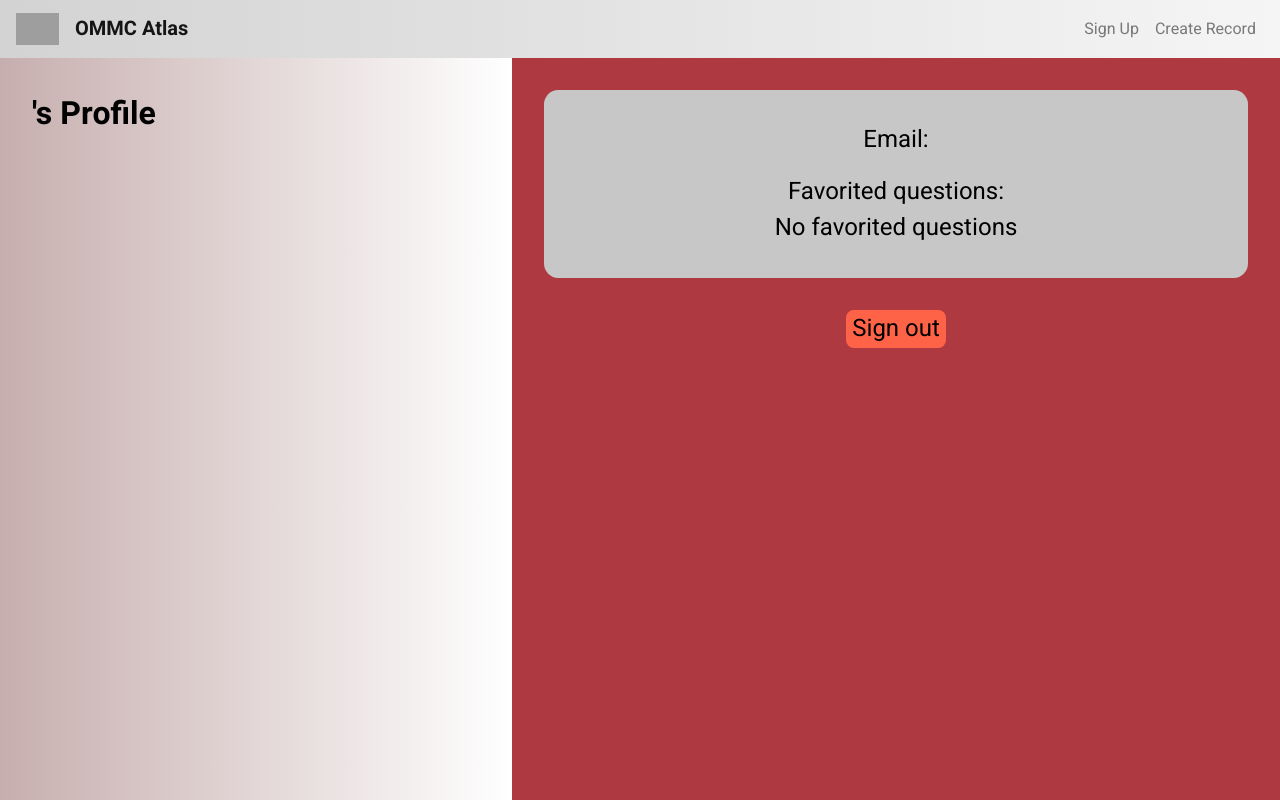
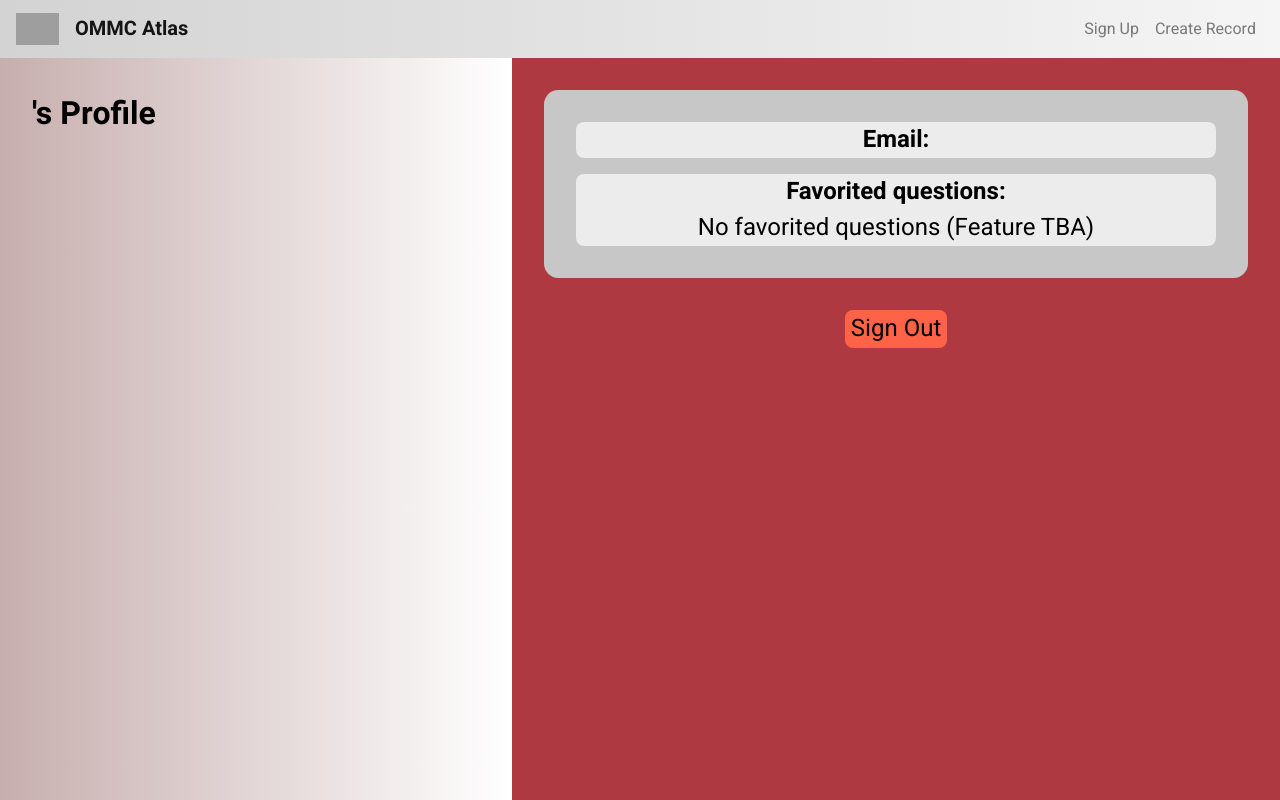
Before and after one commit to Kevin-Liu-01/OMMC-Atlas, a React (Create React App) app: page /profile in a window 1280 px wide. Shown: the top 800 px of the page. Built offline with nearby package versions, Linux system fonts and the light colour scheme; grey boxes are pictures that could not be loaded.

Commit message:
Footer updated, profile page css updated

```diff
--- a/src/components/footer.js
+++ b/src/components/footer.js
@@ -24,6 +24,8 @@ const Footer = () => {
         <div className="footerContent">
           {/* <div>Made by Kevin Liu for OMMC</div>
           <p></p> */}
+          <div>Version 1.1 - Production</div>
+          <div>Made by Kevin Liu for OMMC</div>
           <div style={{ fontSize: "0.9rem" }}>
             <a href="http://www.ommcofficial.org/terms">Terms of Service</a> ·{" "}
             <a href="http://www.ommcofficial.org/faq">FAQs</a> ·{" "}
--- a/src/components/profile.js
+++ b/src/components/profile.js
@@ -26,10 +26,10 @@ const Profile = (props) => {
         <div className="ProfileBody">
           <div>
             <div className="bodyContents">
-              <div>Email: {email}</div>
+              <div className="emailContainer">Email: {email}</div>
               <p></p>
-              <div>
-                Favorited questions:
+              <div className="FavoritedContainer">
+                <div style={{ fontWeight: "bold" }}>Favorited questions:</div>
                 {0 === 1 && (
                   <div>
                     <div className="">{}</div>
@@ -37,7 +37,7 @@ const Profile = (props) => {
                 )}
                 {true && (
                   <div>
-                    <div className="">No favorited questions</div>
+                    <div className="">No favorited questions (Feature TBA)</div>
                   </div>
                 )}
               </div>
@@ -47,7 +47,7 @@ const Profile = (props) => {
                 className="signoutButton"
                 onClick={() => (onClick(), props.history.push("/"))}
               >
-                Sign out
+                Sign Out
               </button>
             </div>
           </div>
--- a/src/styling/profile.css
+++ b/src/styling/profile.css
@@ -1,6 +1,11 @@
 .ProfileContainer {
   display: flex;
   min-height: 100vh;
+}
+.emailContainer {
+  border-radius: 0.5rem;
+  background-color: rgb(236, 236, 236);
+  font-weight: bold;
 }
 
 .ProfileHeader {
@@ -36,3 +41,8 @@
   background-color: rgb(199, 199, 199);
   border-radius: 0.9rem;
 }
+
+.FavoritedContainer {
+  border-radius: 0.5rem;
+  background-color: rgb(236, 236, 236);
+}
--- a/src/styling/signup.css
+++ b/src/styling/signup.css
@@ -75,5 +75,5 @@
 .title {
   margin-top: 10%;
   font-weight: bold;
-  margin-bottom: 5%;
+  margin-bottom: 2rem;
 }
```
